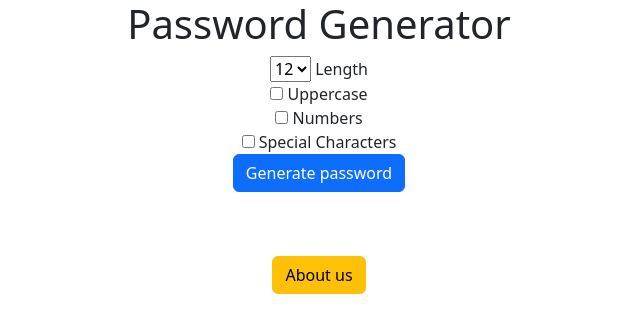
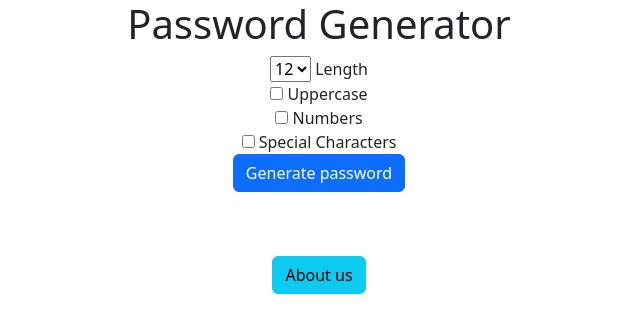
Before and after one commit to Desteles/django3-password-generator, a Django app: template generator/templates/generator/home.html in a window 1280 px wide. Shown: the top 333 px of the page, without its empty margins (321-961 px from the left). Run offline with Django 4.2, Linux system fonts and the light colour scheme; the template is opened without the code that fills it, so the values that code supplies are empty.

Commit message:
I made some tweaks

```diff
--- a/generator/templates/generator/home.html
+++ b/generator/templates/generator/home.html
@@ -26,5 +26,5 @@
     </form>
     <br>
     <br>
-    <a href={% url 'about' %} class="btn btn-warning">About us</a>
+    <a href={% url 'about' %} class="btn btn-info">About us</a>
 </div>
--- a/password_generator/settings.py
+++ b/password_generator/settings.py
@@ -21,7 +21,7 @@ BASE_DIR = Path(__file__).resolve().parent.parent
 # See https://docs.djangoproject.com/en/4.0/howto/deployment/checklist/
 
 # SECURITY WARNING: keep the secret key used in production secret!
-SECRET_KEY = 'django-insecure-jo(-fv!*k)h2hnql)_p)ob+#(^08@j0j*&p4_s=jpim^1u58i4'
+SECRET_KEY = 'django-insecure-jo(-fv!*k)h2hnqmjth4trfhgl)_p)ob+#(^08@j0j*&p4_s=jpim^1u58i4'
 
 # SECURITY WARNING: don't run with debug turned on in production!
 DEBUG = True
```
